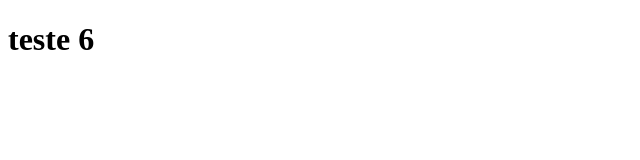
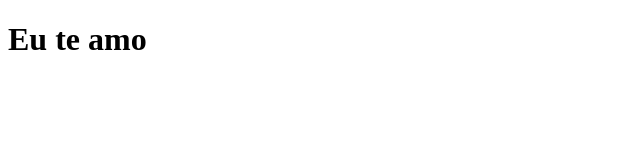
Before and after one commit to Gt-vaz/projetoTabNews, a Next.js app: page / in a window 1280 px wide. Shown: the top 160 px of the page, without its empty margins (0-640 px from the left). Built offline with nearby package versions, Linux system fonts and the light colour scheme.

Commit message:
Change the page title to i love you

```diff
--- a/pages/index.js
+++ b/pages/index.js
@@ -1,5 +1,5 @@
 function home () {
-    return <h1>teste 6</h1>
+    return <h1>Eu te amo</h1>
 };
 
 export default home;
```
